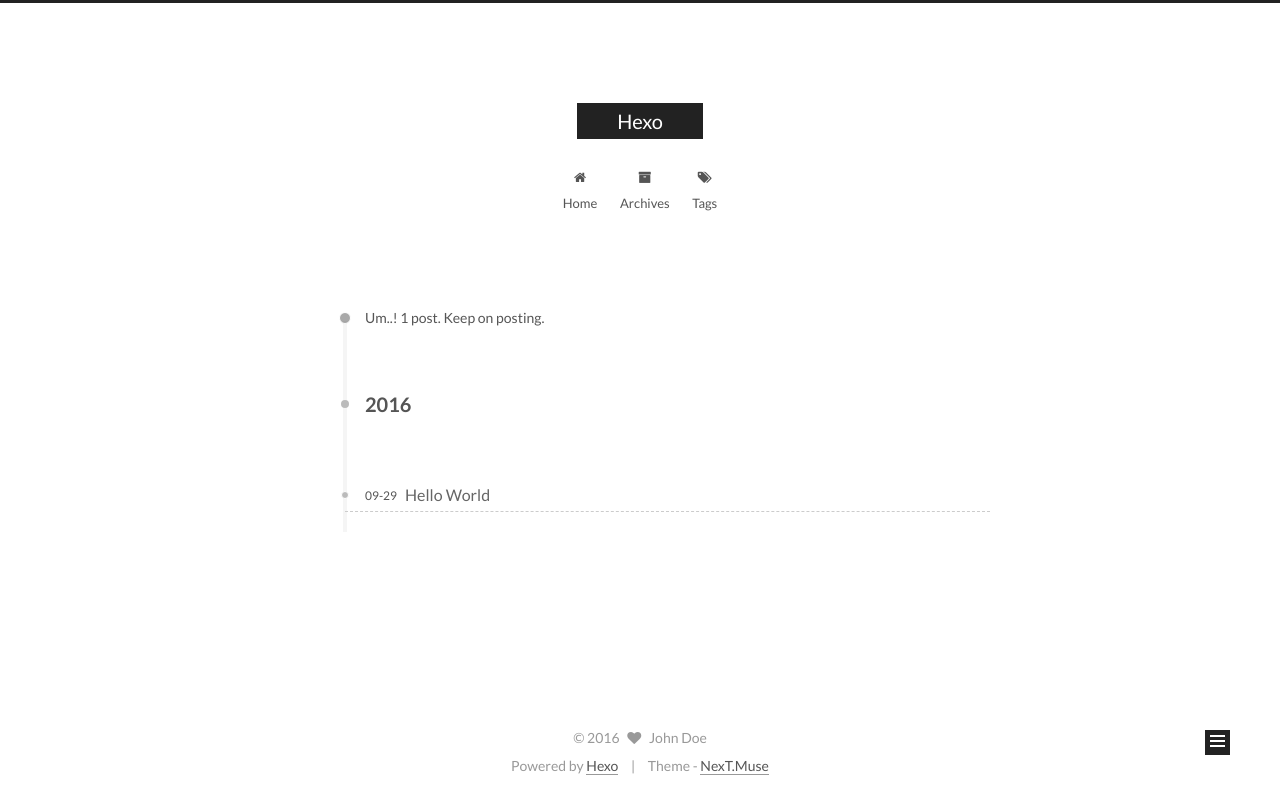
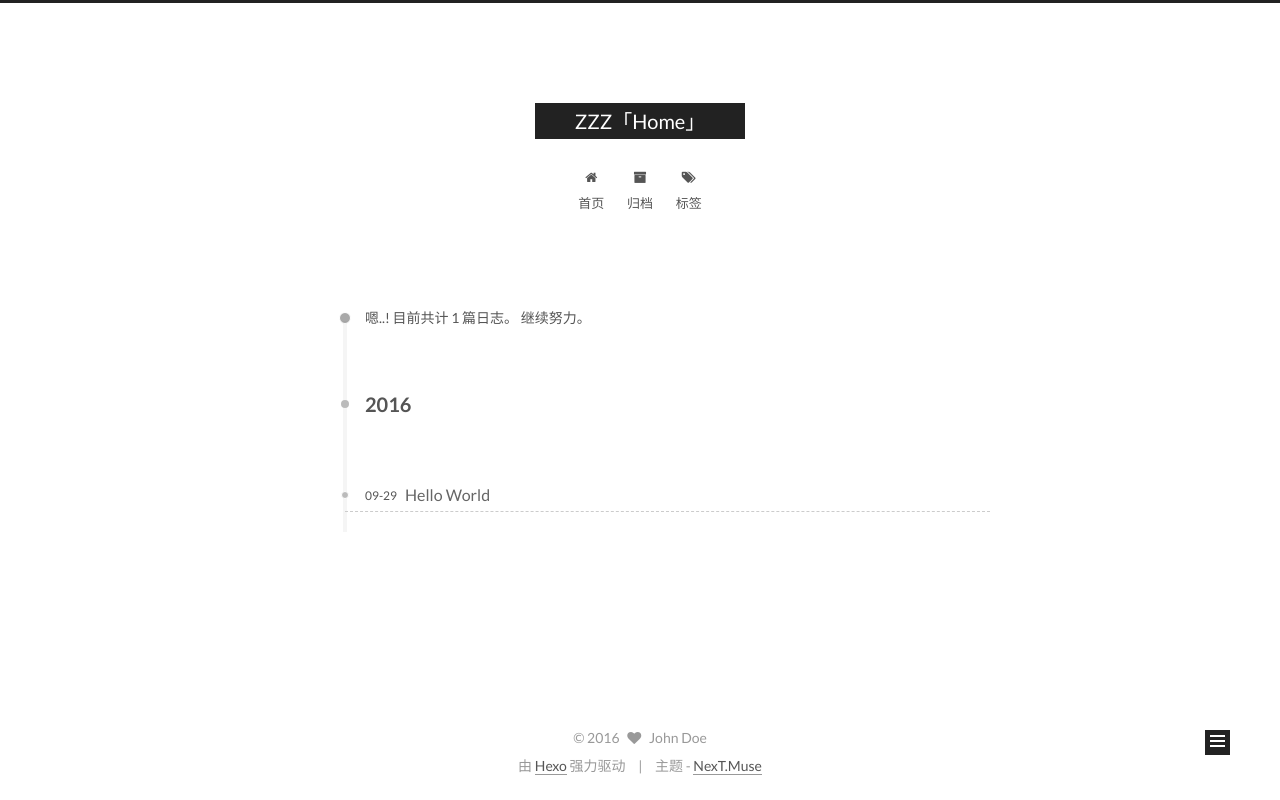
Before and after one commit to zzz2016/zzz2016.github.io, a plain HTML site: page archives/2016/09/index.html in a window 1280 px wide. Drawn offline with Linux system fonts and the light colour scheme.

Commit message:
Site updated: 2016-09-30 10:13:06

```diff
--- a/archives/2016/09/index.html
+++ b/archives/2016/09/index.html
@@ -85,11 +85,11 @@
 
 
 <meta property="og:type" content="website">
-<meta property="og:title" content="Hexo">
+<meta property="og:title" content="ZZZ「Home」">
 <meta property="og:url" content="http://yoursite.com/archives/2016/09/index.html">
-<meta property="og:site_name" content="Hexo">
+<meta property="og:site_name" content="ZZZ「Home」">
 <meta name="twitter:card" content="summary">
-<meta name="twitter:title" content="Hexo">
+<meta name="twitter:title" content="ZZZ「Home」">
 
 
 
@@ -102,7 +102,7 @@
     motion: true,
     duoshuo: {
       userId: 0,
-      author: 'Author'
+      author: '博主'
     }
   };
 </script>
@@ -112,10 +112,10 @@
 
   <link rel="canonical" href="http://yoursite.com/archives/2016/09/"/>
 
-  <title> Archive | Hexo </title>
+  <title> 归档 | ZZZ「Home」 </title>
 </head>
 
-<body itemscope itemtype="http://schema.org/WebPage" lang="">
+<body itemscope itemtype="http://schema.org/WebPage" lang="zh-Hans">
 
 
 
@@ -143,7 +143,7 @@
   <div class="custom-logo-site-title">
     <a href="/"  class="brand" rel="start">
       <span class="logo-line-before"><i></i></span>
-      <span class="site-title">Hexo</span>
+      <span class="site-title">ZZZ「Home」</span>
       <span class="logo-line-after"><i></i></span>
     </a>
   </div>
@@ -170,7 +170,7 @@
 
               <i class="menu-item-icon fa fa-fw fa-home"></i> <br />
 
-            Home
+            首页
           </a>
         </li>
 
@@ -180,7 +180,7 @@
 
               <i class="menu-item-icon fa fa-fw fa-archive"></i> <br />
 
-            Archives
+            归档
           </a>
         </li>
 
@@ -190,7 +190,7 @@
 
               <i class="menu-item-icon fa fa-fw fa-tags"></i> <br />
 
-            Tags
+            标签
           </a>
         </li>
 
@@ -220,7 +220,7 @@
 
 
 
-      Um..! 1 post. Keep on posting.
+      嗯..! 目前共计 1 篇日志。 继续努力。
     </span>
 
 
@@ -310,7 +310,7 @@
           <div class="site-state-item site-state-posts">
             <a href="/archives">
               <span class="site-state-item-count">1</span>
-              <span class="site-state-item-name">posts</span>
+              <span class="site-state-item-name">日志</span>
             </a>
           </div>
 
@@ -357,11 +357,11 @@
 </div>
 
 <div class="powered-by">
-  Powered by <a class="theme-link" href="https://hexo.io">Hexo</a>
+  由 <a class="theme-link" href="https://hexo.io">Hexo</a> 强力驱动
 </div>
 
 <div class="theme-info">
-  Theme -
+  主题 -
   <a class="theme-link" href="https://github.com/iissnan/hexo-theme-next">
     NexT.Muse
   </a>
--- a/css/main.css
+++ b/css/main.css
@@ -1548,7 +1548,7 @@
   width: 4px;
   height: 4px;
   border-radius: 50%;
-  background: #29608a;
+  background: #d51b44;
 }
 .links-of-blogroll {
   font-size: 13px;
```
Also changed, not shown: 2016/09/29/hello-world/index.html (+14 -14 lines), archives/2016/index.html (+14 -14 lines), archives/index.html (+14 -14 lines), index.html (+14 -14 lines).
